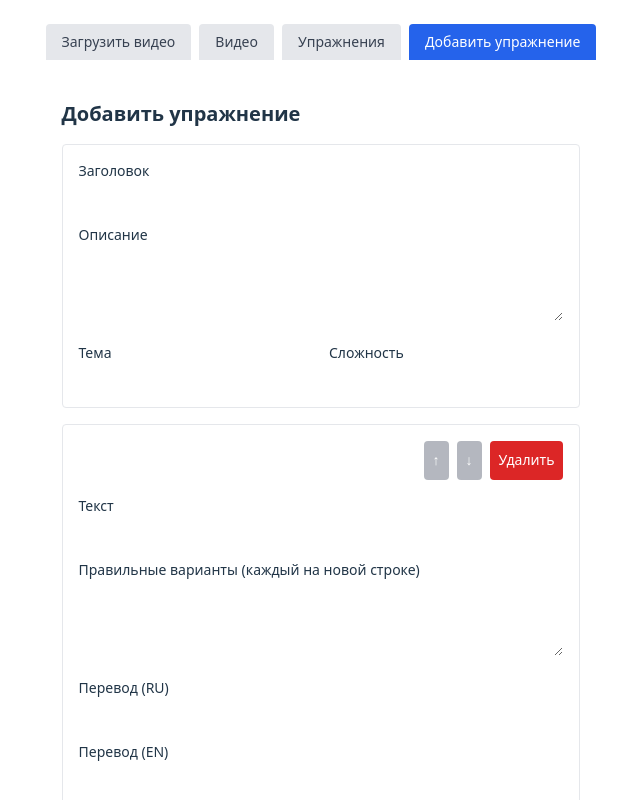
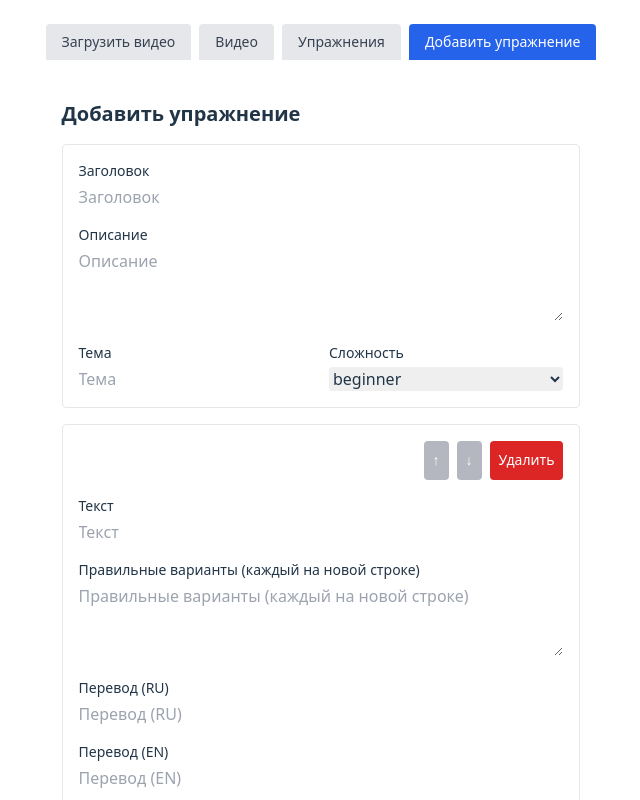
Before and after one commit to texs14/subtitle-player, a React (Vite) app: page /exercises/new in a window 1280 px wide. Shown: the top 800 px of the page, without its empty margins (319-959 px from the left). Built offline with nearby package versions, Linux system fonts and the light colour scheme; no server answers.

Commit message:
UPDATE: поправил вёрстку и ошибки

```diff
--- a/src/pages/AddSentencePage.tsx
+++ b/src/pages/AddSentencePage.tsx
@@ -8,7 +8,7 @@ interface SentenceForm {
   text: string;
   rightAnswers: string;
   translations: { ru: string; en: string };
-  notes: { ru: string; en: string };
+  notes: { ru?: string; en?: string };
 }
 
 const emptyForm = (): SentenceForm => ({
@@ -29,10 +29,7 @@ export default function AddSentencePage() {
 
   const addForm = () => setForms(prev => [...prev, emptyForm()]);
 
-  const updateForm = (
-    index: number,
-    updater: (form: SentenceForm) => SentenceForm,
-  ) => {
+  const updateForm = (index: number, updater: (form: SentenceForm) => SentenceForm) => {
     setForms(prev => {
       const updated = [...prev];
       updated[index] = updater(updated[index]);
@@ -40,8 +37,7 @@ export default function AddSentencePage() {
     });
   };
 
-  const removeForm = (index: number) =>
-    setForms(prev => prev.filter((_, i) => i !== index));
+  const removeForm = (index: number) => setForms(prev => prev.filter((_, i) => i !== index));
 
   const moveForm = (from: number, to: number) => {
     setForms(prev => {
@@ -55,6 +51,8 @@ export default function AddSentencePage() {
   useEffect(() => {
     if (!exerciseId) return;
     const load = async () => {
+      if (!exerciseId) return;
+
       const snap = await getDoc(doc(db, 'exercises', exerciseId));
       if (snap.exists()) {
         const data = snap.data() as Exercise;
@@ -84,10 +82,10 @@ export default function AddSentencePage() {
         .filter(Boolean),
       translations: { ...f.translations },
       note:
-        f.notes.ru.trim() || f.notes.en.trim()
+        f.notes.ru?.trim() || f.notes.en?.trim()
           ? {
-              ru: f.notes.ru.trim() || undefined,
-              en: f.notes.en.trim() || undefined,
+              ru: f.notes.ru?.trim() || undefined,
+              en: f.notes.en?.trim() || undefined,
             }
           : null,
     }));
@@ -101,8 +99,10 @@ export default function AddSentencePage() {
         difficulty,
         sentences: payload,
       };
+
+      console.log('exercise', exercise);
       if (exerciseId) {
-        await updateDoc(doc(db, 'exercises', exerciseId), exercise);
+        await updateDoc(doc(db, 'exercises', exerciseId), exercise as any);
       } else {
         await addDoc(collection(db, 'exercises'), exercise);
         setForms([emptyForm()]);
@@ -113,6 +113,8 @@ export default function AddSentencePage() {
       }
       alert('Сохранено');
     } catch (e: any) {
+      console.log('trt');
+
       alert('Ошибка: ' + e.message);
     } finally {
       setSaving(false);
@@ -129,6 +131,7 @@ export default function AddSentencePage() {
           <label className="block text-sm font-medium">Заголовок</label>
           <input
             value={title}
+            placeholder="Заголовок"
             onChange={e => setTitle(e.target.value)}
             className="w-full mt-1 border-gray-300 rounded"
           />
@@ -136,6 +139,7 @@ export default function AddSentencePage() {
         <div>
           <label className="block text-sm font-medium">Описание</label>
           <textarea
+            placeholder="Описание"
             value={description}
             onChange={e => setDescription(e.target.value)}
             className="w-full mt-1 border-gray-300 rounded"
@@ -146,6 +150,7 @@ export default function AddSentencePage() {
           <div>
             <label className="block text-sm font-medium">Тема</label>
             <input
+              placeholder="Тема"
               value={topic}
               onChange={e => setTopic(e.target.value)}
               className="w-full mt-1 border-gray-300 rounded"
@@ -153,11 +158,16 @@ export default function AddSentencePage() {
           </div>
           <div>
             <label className="block text-sm font-medium">Сложность</label>
-            <input
+            <select
+              name="difficulty"
               value={difficulty}
               onChange={e => setDifficulty(e.target.value)}
               className="w-full mt-1 border-gray-300 rounded"
-            />
+            >
+              <option value="beginner">beginner</option>
+              <option value="intermediate">intermediate</option>
+              <option value="advanced">advanced</option>
+            </select>
           </div>
         </div>
       </div>
@@ -188,10 +198,9 @@ export default function AddSentencePage() {
           <div>
             <label className="block text-sm font-medium">Текст</label>
             <input
+              placeholder="Текст"
               value={form.text}
-              onChange={e =>
-                updateForm(idx, f => ({ ...f, text: e.target.value }))
-              }
+              onChange={e => updateForm(idx, f => ({ ...f, text: e.target.value }))}
               className="w-full mt-1 border-gray-300 rounded"
             />
           </div>
@@ -200,10 +209,9 @@ export default function AddSentencePage() {
               Правильные варианты (каждый на новой строке)
             </label>
             <textarea
+              placeholder="Правильные варианты (каждый на новой строке)"
               value={form.rightAnswers}
-              onChange={e =>
-                updateForm(idx, f => ({ ...f, rightAnswers: e.target.value }))
-              }
+              onChange={e => updateForm(idx, f => ({ ...f, rightAnswers: e.target.value }))}
               className="w-full mt-1 border-gray-300 rounded"
               rows={3}
             />
@@ -211,6 +219,7 @@ export default function AddSentencePage() {
           <div>
             <label className="block text-sm font-medium">Перевод (RU)</label>
             <input
+              placeholder="Перевод (RU)"
               value={form.translations.ru}
               onChange={e =>
                 updateForm(idx, f => ({
@@ -224,6 +233,7 @@ export default function AddSentencePage() {
           <div>
             <label className="block text-sm font-medium">Перевод (EN)</label>
             <input
+              placeholder="Перевод (EN)"
               value={form.translations.en}
               onChange={e =>
                 updateForm(idx, f => ({
@@ -237,11 +247,12 @@ export default function AddSentencePage() {
           <div>
             <label className="block text-sm font-medium">Примечание (RU)</label>
             <input
+              placeholder="Примечание (RU)"
               value={form.notes.ru}
               onChange={e =>
                 updateForm(idx, f => ({
                   ...f,
-                  notes: { ...f.notes, ru: e.target.value },
+                  notes: f.notes ? { ...f.notes, ru: e.target.value } : { ru: e.target.value },
                 }))
               }
               className="w-full mt-1 border-gray-300 rounded"
@@ -250,6 +261,7 @@ export default function AddSentencePage() {
           <div>
             <label className="block text-sm font-medium">Note (EN)</label>
             <input
+              placeholder="Note (EN)"
               value={form.notes.en}
               onChange={e =>
                 updateForm(idx, f => ({
@@ -263,10 +275,7 @@ export default function AddSentencePage() {
         </div>
       ))}
       <div className="flex gap-2">
-        <button
-          onClick={addForm}
-          className="px-4 py-2 text-white bg-blue-600 rounded"
-        >
+        <button onClick={addForm} className="px-4 py-2 text-white bg-blue-600 rounded">
           Добавить предложение
         </button>
         <button
@@ -280,3 +289,154 @@ export default function AddSentencePage() {
     </div>
   );
 }
+
+const a = [
+  {
+    title: 'Собираем фразы-приветствия',
+    description: 'Упражнение: соберите базовые приветственные фразы из тайских слов.',
+    topic: 'Приветствие',
+    difficulty: 'intermediate',
+    sentences: [
+      {
+        text: 'สวัสดีครับ',
+        rightAnswers: ['สวัสดีครับ', 'สวัสดีค่ะ'],
+        translations: {
+          en: 'Hello!',
+          ru: 'Здравствуйте!',
+        },
+      },
+      {
+        text: 'คุณสบายดีไหม',
+        rightAnswers: ['คุณสบายดีไหม'],
+        translations: {
+          en: 'How are you?',
+          ru: 'Как ваши дела?',
+        },
+        note: {
+          ru: 'Частица «ไหม» в конце превращает утверждение в общий вопрос (да/нет).',
+          en: 'The particle “ไหม” at the end turns a statement into a yes/no question.',
+        },
+      },
+      {
+        text: 'ยินดีที่ได้รู้จัก',
+        rightAnswers: ['ยินดีที่ได้รู้จัก'],
+        translations: {
+          en: 'Nice to meet you.',
+          ru: 'Приятно познакомиться.',
+        },
+      },
+      {
+        text: 'ผมชื่อโอเล็ก',
+        rightAnswers: ['ผมชื่อโอเล็ก', 'ฉันชื่อโอเล็ก'],
+        translations: {
+          en: 'My name is Oleg.',
+          ru: 'Меня зовут Олег.',
+        },
+        note: {
+          ru: '«ผม» употребляет говорящий-мужчина; женщины используют «ฉัน/ดิฉัน».',
+          en: 'Men use “ผม” for “I”; women say “ฉัน/ดิฉัน”.',
+        },
+      },
+    ],
+  },
+  {
+    title: 'Сколько это стоит?',
+    description: 'Упражнение: собираем вопросы о цене и ответы при покупке.',
+    topic: 'Вопросы о цене',
+    difficulty: 'intermediate',
+    sentences: [
+      {
+        text: 'อันนี้ราคาเท่าไหร่',
+        rightAnswers: ['อันนี้ราคาเท่าไหร่'],
+        translations: {
+          en: 'How much is this?',
+          ru: 'Сколько это стоит?',
+        },
+        note: {
+          ru: '«เท่าไหร่» — вопросительное «сколько?», ставится в конце.',
+          en: '“เท่าไหร่” means “how much?” and usually comes last.',
+        },
+      },
+      {
+        text: 'ลดราคาได้ไหม',
+        rightAnswers: ['ลดราคาได้ไหม'],
+        translations: {
+          en: 'Can you lower the price?',
+          ru: 'Можно сделать скидку?',
+        },
+        note: null,
+      },
+      {
+        text: 'แพงไปหน่อย',
+        rightAnswers: ['แพงไปหน่อย'],
+        translations: {
+          en: 'It’s a bit expensive.',
+          ru: 'Дороговато.',
+        },
+        note: null,
+      },
+      {
+        text: 'ฉันจะเอาอันนี้',
+        rightAnswers: ['ฉันจะเอาอันนี้', 'ผมจะเอาอันนี้'],
+        translations: {
+          en: 'I’ll take this one.',
+          ru: 'Я возьму это.',
+        },
+        note: {
+          ru: 'Глагол «เอา» здесь значит «брать/покупать».',
+          en: 'The verb “เอา” means “to take/buy” in this context.',
+        },
+      },
+    ],
+  },
+  {
+    title: 'О себе на тайском',
+    description: 'Упражнение: соберите предложения, рассказывающие о себе.',
+    topic: 'Рассказ о себе',
+    difficulty: 'intermediate',
+    sentences: [
+      {
+        text: 'ผมมาจากรัสเซีย',
+        rightAnswers: ['ผมมาจากรัสเซีย', 'ฉันมาจากรัสเซีย'],
+        translations: {
+          en: 'I am from Russia.',
+          ru: 'Я из России.',
+        },
+        note: {
+          ru: '«มาจาก» = «родом из/приехал из».',
+          en: '“มาจาก” means “to come from / originate from”.',
+        },
+      },
+      {
+        text: 'ผมทำงานเป็นโปรแกรมเมอร์',
+        rightAnswers: ['ผมทำงานเป็นโปรแกรมเมอร์', 'ฉันทำงานเป็นโปรแกรมเมอร์'],
+        translations: {
+          en: 'I work as a programmer.',
+          ru: 'Я работаю программистом.',
+        },
+        note: {
+          ru: 'Шаблон «ทำงานเป็น + профессия» для указания рода занятий.',
+          en: 'Use the pattern “ทำงานเป็น + profession” to state your job.',
+        },
+      },
+      {
+        text: 'ฉันชอบอ่านหนังสือ',
+        rightAnswers: ['ฉันชอบอ่านหนังสือ', 'ผมชอบอ่านหนังสือ'],
+        translations: {
+          en: 'I like reading books.',
+          ru: 'Мне нравится читать книги.',
+        },
+        note: null,
+      },
+      {
+        text: 'ตอนนี้ผมเรียนภาษาไทย',
+        rightAnswers: ['ตอนนี้ผมเรียนภาษาไทย', 'ตอนนี้ฉันเรียนภาษาไทย'],
+        translations: {
+          en: 'I am currently learning Thai.',
+          ru: 'Сейчас я изучаю тайский язык.',
+        },
+        note: null,
+      },
+    ],
+  },
+];
--- a/src/pages/ExercisesPage.tsx
+++ b/src/pages/ExercisesPage.tsx
@@ -15,9 +15,7 @@ export default function ExercisesPage() {
   useEffect(() => {
     const fetchData = async () => {
       const snap = await getDocs(collection(db, 'exercises'));
-      setExercises(
-        snap.docs.map(d => ({ id: d.id, ...(d.data() as Exercise) }))
-      );
+      setExercises(snap.docs.map(d => ({ id: d.id, ...(d.data() as Exercise) })));
     };
     fetchData();
   }, []);
```
Also changed, not shown: src/components/SentenceExercise.tsx (+21 -34 lines), src/assets/note.png (added), 1 other file (tests, documents, lock files or other folders).
